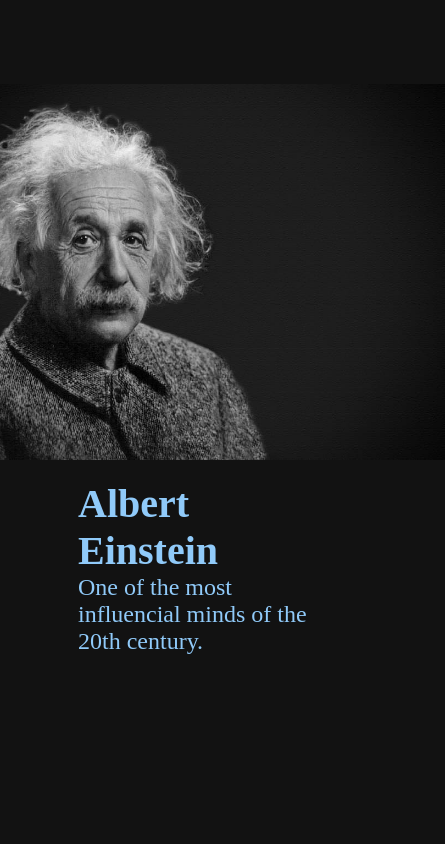
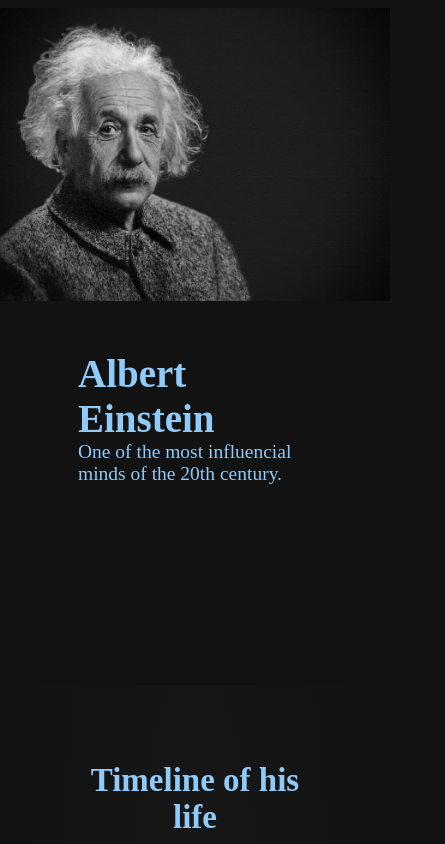
Before and after one commit to DarenJames/Einstein-Tribute, a plain HTML site: page index.html in a window 390 px wide. Shown: the top 844 px of the page, 445 px wide, since content can reach past the window. Drawn offline with Linux system fonts and the light colour scheme; a web font is replaced by a local one.

Commit message:
Made site responsive for phone

```diff
--- a/styles/style.css
+++ b/styles/style.css
@@ -226,6 +226,7 @@ footer {
     #title {
         width: 60vw;
         margin-top: 20px;
+        align-items: center;
     }
 
     #title h1 {
@@ -236,3 +237,26 @@ footer {
         margin: 200px auto 200px;
     }
 }
+
+@media only screen and (max-width: 500px) {
+    #header {
+        margin: 0 auto;
+    }
+
+    #div-Einstein-pic {
+        width: 100vw;
+    }
+
+    #Einstein-pic {
+        width: 100vw;
+    }
+
+    #title {
+        margin-top: 50px;
+        font-size: 5vw;
+    }
+
+    #title h1 {
+        font-size: 10vw;
+    }
+}
```
